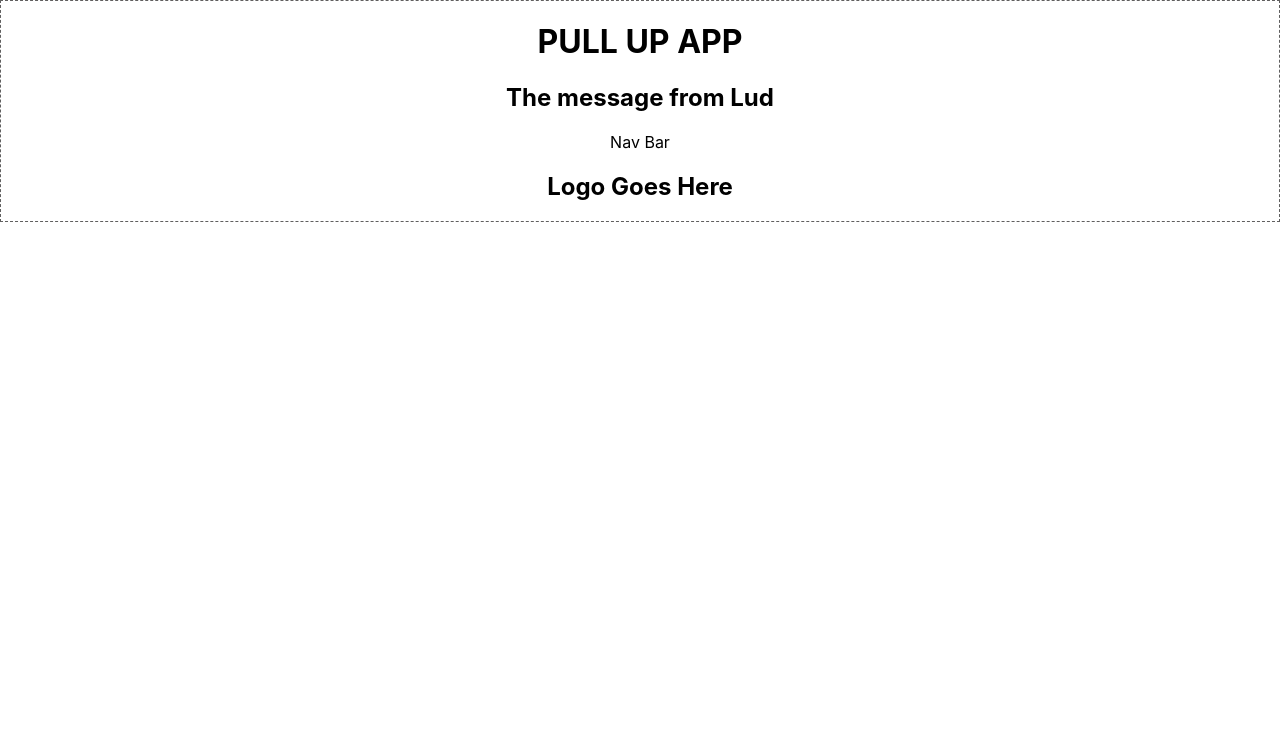
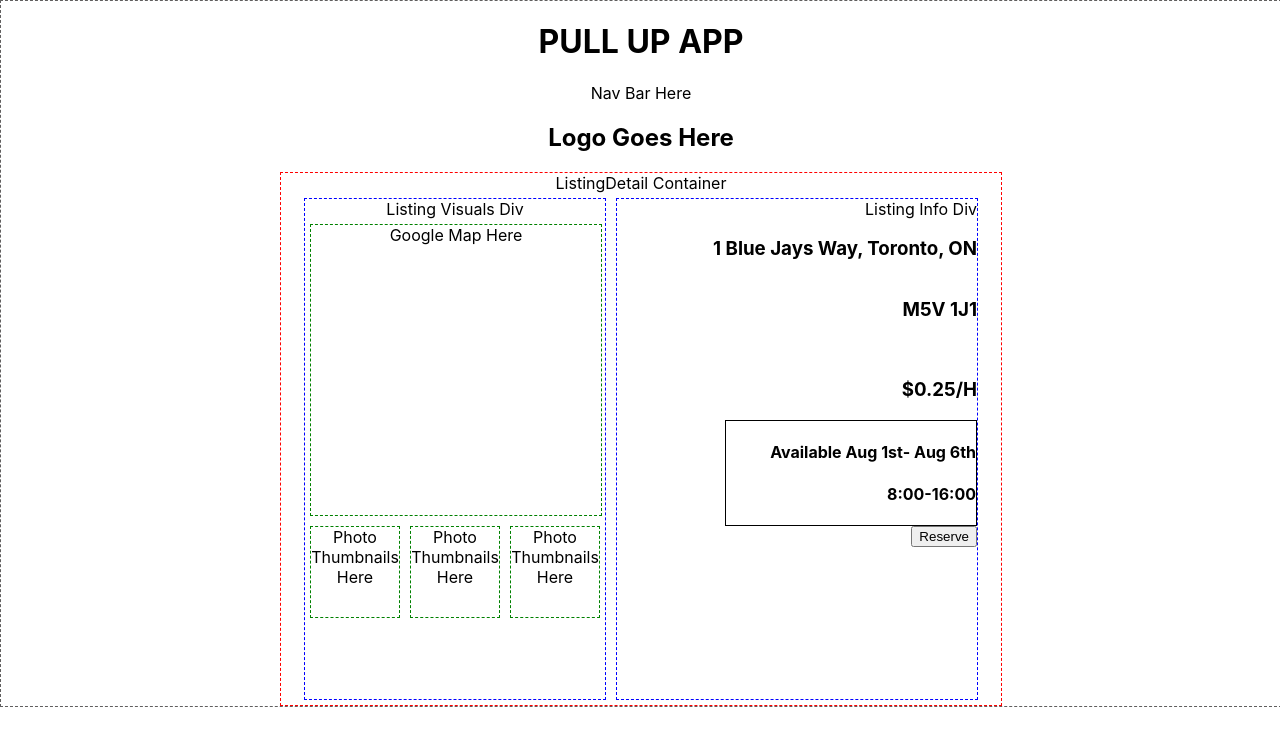
Before and after one commit to elvinhatamov/Pull-up, a React (Create React App) app: page / in a window 1280 px wide. Shown: the top 746 px of the page. Built offline with nearby package versions, Linux system fonts and the light colour scheme.

Commit message:
lots of divisions

```diff
--- a/src/App.css
+++ b/src/App.css
@@ -39,4 +39,70 @@
 
 .wireframe {
   border: 1px dashed rgb(96, 95, 95);
+  width: 100%;
+  display: flex;
+  flex-direction: column;
+  align-items: center;
 }
+/*======== HOME PAGE STYLING HERE *========*/
+
+/*======== LISTING DETAIL STYLING HERE *========*/
+.ListingDetail {
+  min-width: 320px;
+  max-width: 720px;
+  width: 100%;
+  border: 1px dashed red;
+}
+
+.ListingProfile {
+  width: 100%;
+  min-height: 320px;
+  display: flex;
+  flex-direction: row;
+  justify-content: center;
+}
+
+.ListingVisuals {
+  margin: 5px;
+  width: 50%;
+  max-width: 300px;
+  height: 500px;
+  border: 1px dashed blue;
+}
+
+.GoogleMap {
+  margin: 5px;
+  width: 290px;
+  height: 290px;
+  border: 1px dashed green;
+}
+
+.ListingPhotos {
+  display: flex;
+  flex-direction: row;
+  justify-content: center;
+}
+
+.PhotoThumbnail {
+  margin: 5px;
+  width: 90px;
+  height: 90px;
+  border: 1px dashed green;
+}
+
+.ListingInfo {
+  margin: 5px;
+  width: 50%;
+  border: 1px dashed blue;
+  height: 500px;
+  text-align: right;
+  display: flex;
+  flex-direction: column;
+  align-items: flex-end;
+}
+
+.AvailabilityCard {
+  border: 1px solid black;
+  width: 250px;
+}
+/*======== STANDARD FORMS PAGE STYLING HERE *========*/
--- a/src/App.js
+++ b/src/App.js
@@ -1,16 +1,18 @@
 import "./App.css";
 import Logo from "./Components/Logo/Logo";
+import ListingDetail from "./Components/ListingDetail/ListingDetail";
 
 function App() {
   return (
     <div className="App">
       <div className="wireframe">
         <h1>PULL UP APP</h1>
-        <h2>The message from Lud</h2>
+
         <nav>
-          Nav Bar
+          Nav Bar Here
           <Logo />
         </nav>
+        <ListingDetail />
       </div>
     </div>
   );
--- /dev/null
+++ b/src/Components/ListingDetail/ListingDetail.jsx
@@ -0,0 +1,34 @@
+import React from "react";
+
+function ListingDetail(props) {
+  return (
+    <div className="ListingDetail">
+      ListingDetail Container
+      <div className="ListingProfile">
+        <div className="ListingVisuals">
+          Listing Visuals Div
+          <div className="GoogleMap">Google Map Here</div>
+          <div className="ListingPhotos">
+            <div className="PhotoThumbnail">Photo Thumbnails Here</div>
+            <div className="PhotoThumbnail">Photo Thumbnails Here</div>
+            <div className="PhotoThumbnail">Photo Thumbnails Here</div>
+          </div>
+        </div>
+        <div className="ListingInfo">
+          Listing Info Div
+          <h3>1 Blue Jays Way, Toronto, ON</h3>
+          <h3>M5V 1J1</h3>
+          <br />
+          <h3>$0.25/H</h3>
+          <div className="AvailabilityCard">
+            <h4>Available Aug 1st- Aug 6th</h4>
+            <h4> 8:00-16:00</h4>
+          </div>
+          <button className="ReserveBtn">Reserve</button>
+        </div>
+      </div>
+    </div>
+  );
+}
+
+export default ListingDetail;
```
